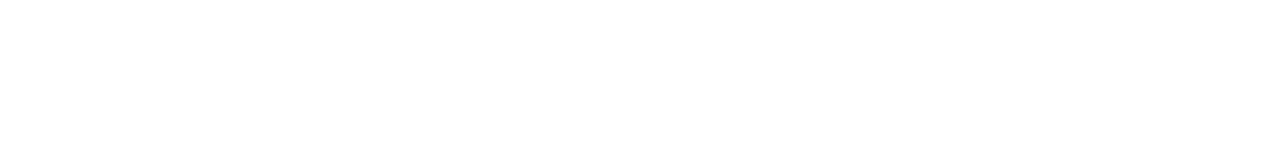
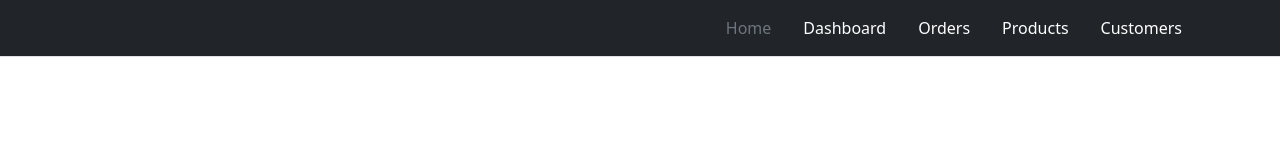
Before and after one commit to emman-likha/pubbilli, a website: page index.html in a window 1280 px wide. Drawn offline with nearby package versions, Linux system fonts and the light colour scheme.

Commit message:
html: add header / navbar (bootstrap)

```diff
--- a/index.html
+++ b/index.html
@@ -4,8 +4,48 @@
     <meta charset="UTF-8">
     <meta name="viewport" content="width=device-width, initial-scale=1.0">
     <title>Document</title>
+    <link href="https://cdn.jsdelivr.net/npm/bootstrap@5.3.3/dist/css/bootstrap.min.css" rel="stylesheet" integrity="sha384-QWTKZyjpPEjISv5WaRU9OFeRpok6YctnYmDr5pNlyT2bRjXh0JMhjY6hW+ALEwIH" crossorigin="anonymous">
 </head>
 <body>
+    <div class="px-3 py-2 text-bg-dark border-bottom">
+        <div class="container">
+          <div class="d-flex flex-wrap align-items-center justify-content-center justify-content-lg-start">
+            <a href="/" class="d-flex align-items-center my-2 my-lg-0 me-lg-auto text-white text-decoration-none">
+              <svg class="bi me-2" width="40" height="32" role="img" aria-label="Bootstrap"><use xlink:href="#bootstrap"></use></svg>
+            </a>
 
+            <ul class="nav col-12 col-lg-auto my-2 justify-content-center my-md-0 text-small">
+              <li>
+                <a href="#" class="nav-link text-secondary">
+                  Home
+                </a>
+              </li>
+              <li>
+                <a href="#" class="nav-link text-white">
+                  Dashboard
+                </a>
+              </li>
+              <li>
+                <a href="#" class="nav-link text-white">
+                  Orders
+                </a>
+              </li>
+              <li>
+                <a href="#" class="nav-link text-white">
+                  Products
+                </a>
+              </li>
+              <li>
+                <a href="#" class="nav-link text-white">
+                  Customers
+                </a>
+              </li>
+            </ul>
+          </div>
+        </div>
+      </div>
+
+
+    <script src="https://cdn.jsdelivr.net/npm/bootstrap@5.3.3/dist/js/bootstrap.bundle.min.js" integrity="sha384-YvpcrYf0tY3lHB60NNkmXc5s9fDVZLESaAA55NDzOxhy9GkcIdslK1eN7N6jIeHz" crossorigin="anonymous"></script>
 </body>
 </html>
--- /dev/null
+++ b/package.json
@@ -0,0 +1,5 @@
+{
+  "dependencies": {
+    "bootstrap": "^5.3.3"
+  }
+}
```
Also changed, not shown: 1 other file.
